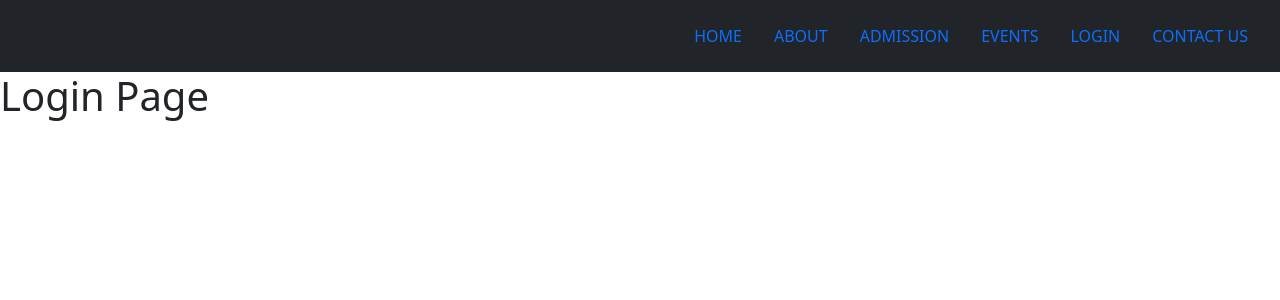
After one commit to alokranjan5207/school, a Django app: page /login/ in a window 1280 px wide. The commit adds this page. Shown: the top 300 px of the page. Run offline with Django 4.2, Linux system fonts and the light colour scheme; some libraries are stand-ins or nearby versions.

Commit message:
all view added

```diff
--- /dev/null
+++ b/app1/static/css/login.css
@@ -0,0 +1,3 @@
+#h1{
+    background-color: blue;
+}
--- a/app1/templates/header.html
+++ b/app1/templates/header.html
@@ -13,6 +13,8 @@
 
 </head>
 <body>
+
+
     <ul class="nav justify-content-end bg-danger w-100 p-3 text-white bg-dark  ">
         <li class="nav-item">
           <a class="nav-link active" aria-current="page" href="{% url 'app1:home' %}" width="100px" height="100%" >HOME</a>
--- a/app1/templates/home.html
+++ b/app1/templates/home.html
@@ -54,7 +54,7 @@
         <a class="nav-link" href="{% url 'app1:event' %}">EVENTS</a>
       </li>
       <li class="nav-item">
-        <a class="nav-link" href="#">LOGIN</a>
+        <a class="nav-link" href="{% url 'app1:login' %}">LOGIN</a>
       </li>
       <li class="nav-item">
         <a class="nav-link" href="{% url 'app1:contact' %}">CONTACT US</a>
--- /dev/null
+++ b/app1/templates/login.html
@@ -0,0 +1,55 @@
+<!DOCTYPE html>
+{% load static %}
+{% load bootstrap5 %}
+<html lang="en">
+<head>
+    <meta charset="UTF-8">
+    <meta name="viewport" content="width=device-width, initial-scale=1.0">
+    <title>Document</title>
+    <link rel="stylesheet" href="{% static 'css/login.css' %}" />
+    <link
+      href="https://cdn.jsdelivr.net/npm/bootstrap@5.3.2/dist/css/bootstrap.min.css"
+      rel="stylesheet"
+      integrity="sha384-T3c6CoIi6uLrA9TneNEoa7RxnatzjcDSCmG1MXxSR1GAsXEV/Dwwykc2MPK8M2HN"
+      crossorigin="anonymous"
+    />
+    <script
+      src="https://cdn.jsdelivr.net/npm/bootstrap@5.3.2/dist/js/bootstrap.bundle.min.js"
+      integrity="sha384-C6RzsynM9kWDrMNeT87bh95OGNyZPhcTNXj1NW7RuBCsyN/o0jlpcV8Qyq46cDfL"
+      crossorigin="anonymous"
+    ></script>
+</head>
+<body>
+    <!-- nav -->
+
+    <ul class="nav justify-content-end bg-danger w-100 p-3 text-white bg-dark">
+        <li class="nav-item">
+          <a
+            class="nav-link active"
+            aria-current="page"
+            href="{% url 'app1:home' %}"
+            width="100px"
+            height="100%"
+            >HOME</a
+          >
+        </li>
+        <li class="nav-item">
+          <a class="nav-link" href="{% url 'app1:about' %}">ABOUT</a>
+        </li>
+        <li class="nav-item">
+          <a class="nav-link" href="{% url 'app1:admission' %}">ADMISSION</a>
+        </li>
+        <li class="nav-item">
+          <a class="nav-link" href="{% url 'app1:event' %}">EVENTS</a>
+        </li>
+        <li class="nav-item">
+          <a class="nav-link" href="{% url 'app1:login' %}">LOGIN</a>
+        </li>
+        <li class="nav-item">
+          <a class="nav-link" href="{% url 'app1:contact' %}">CONTACT US</a>
+        </li>
+      </ul>
+
+    <h1>Login Page</h1>
+</body>
+</html>
--- a/app1/urls.py
+++ b/app1/urls.py
@@ -8,5 +8,6 @@ urlpatterns = [
     path('event/',view=views.event,name='event'),
     path('contact/',view=views.contact,name='contact'),
     path('admission/',view=views.admission,name='admission'),
-    path('dp/',view=views.dp,name='dp'),
+    path('login/',view=views.login,name='login'),
+    path('formdata/',view=views.formdata,name='formdata'),
 ]
--- a/app1/views.py
+++ b/app1/views.py
@@ -20,7 +20,10 @@ def contact(request):
 def admission(request):
     return render(request=request,template_name='admission.html')
 
-def dp(request):
+def login(request):
+    return render(request=request,template_name='login.html')
+
+def formdata(request):
     if request.method=='POST':
         fm=AdmissionForm(request.POST)
         if fm.is_valid():
```
Also changed, not shown: app1/templates/about.html (+8 -10 lines), app1/templates/admission.html (+30 -0 lines), app1/templates/contact.html (+30 -0 lines), app1/templates/event.html (+31 -0 lines).
